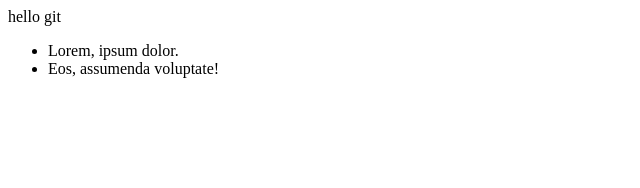
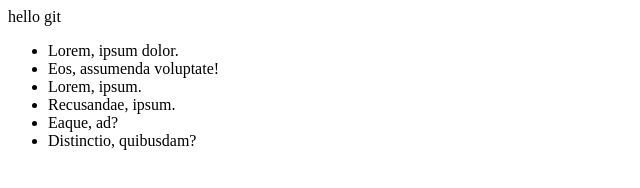
Before and after one commit to Schaslivchikm/testGit, a plain HTML site: page index.html in a window 1280 px wide. Shown: the whole page, without its empty margins (0-640 px from the left). Drawn offline with Linux system fonts and the light colour scheme.

Commit message:
added list for main list

```diff
--- a/index.html
+++ b/index.html
@@ -11,6 +11,10 @@
     <ul>
         <li>Lorem, ipsum dolor.</li>
         <li>Eos, assumenda voluptate!</li>
+        <li>Lorem, ipsum.</li>
+        <li>Recusandae, ipsum.</li>
+        <li>Eaque, ad?</li>
+        <li>Distinctio, quibusdam?</li>
     </ul>
 </body>
 </html>
```
